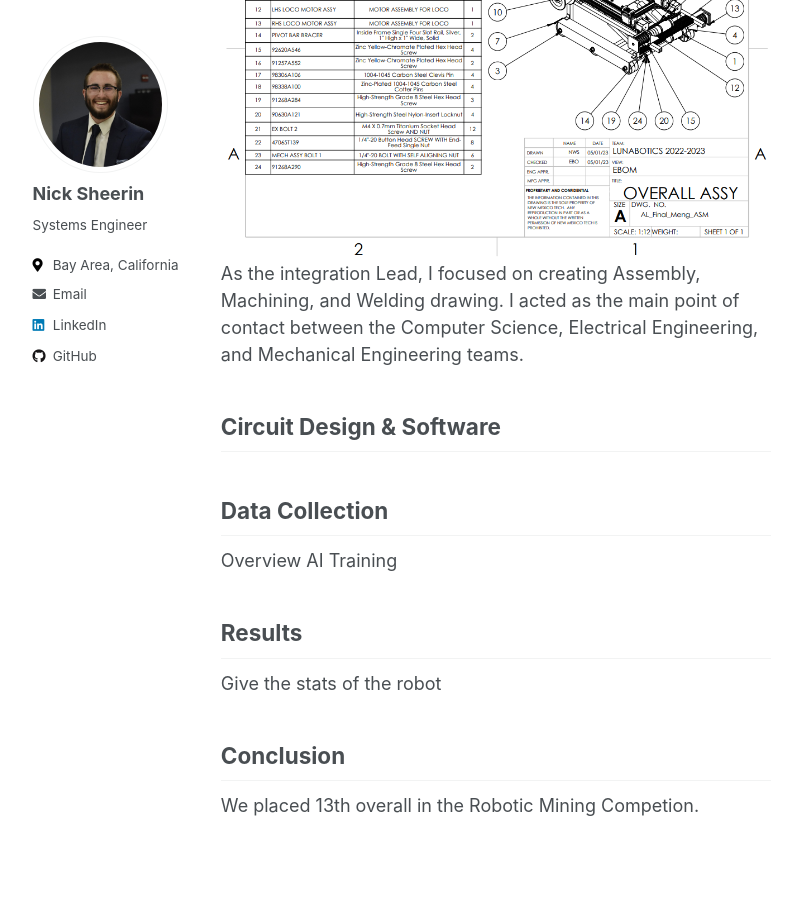
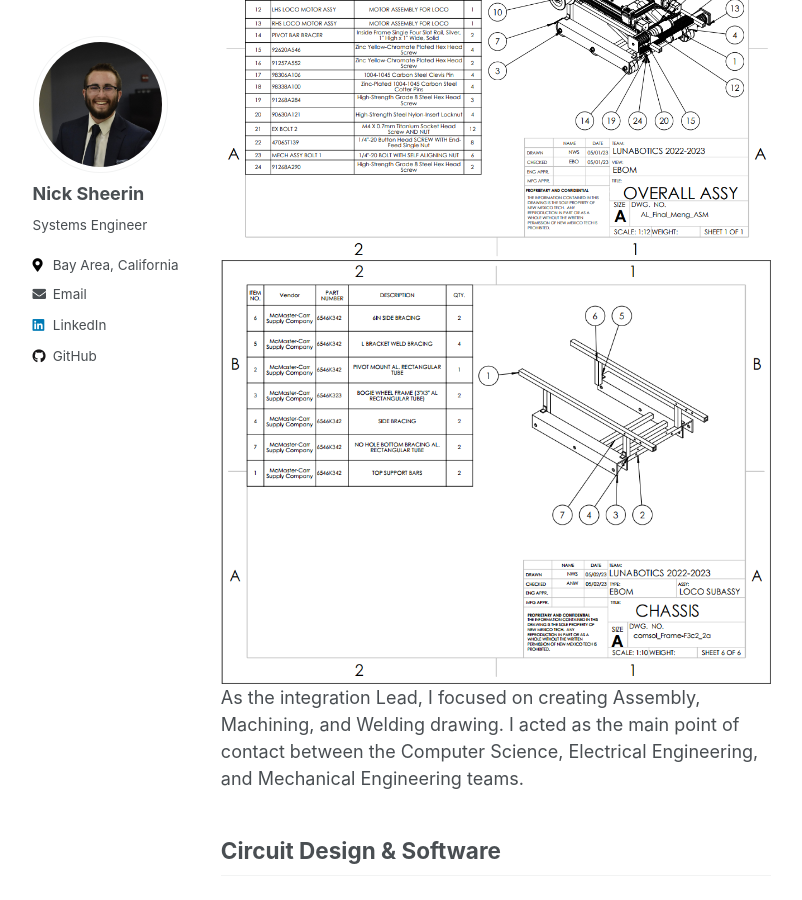
Before and after one commit to nicksheerin/nick_sheerin, a Jekyll site: the page built from _projects/lunabotics.md, in a window 1280 px wide and 900 px high, scrolled down 1976 px. Shown: the whole window, without its empty margins (163-965 px from the left). Built offline with Jekyll 4.4.1, drawn with Linux system fonts in a browser that asks for light colours.

Commit message:
Updated lunabotics

```diff
--- a/_projects/lunabotics.md
+++ b/_projects/lunabotics.md
@@ -36,8 +36,16 @@ Highlight important points
 
 <div align="center">
 <img src="../../images/projects/lunabotics/DAVIID-Assy.jpg">
+</div>
+
+<div align="center">
 <img src="../../images/projects/lunabotics/overall_assy.png">
 </div>
+
+<div align="center">
+<img src="../../images/projects/lunabotics/loco_assy.png">
+</div>
+
 
 As the integration Lead, I focused on creating Assembly, Machining, and Welding drawing. I acted as the main point of contact between the Computer Science, Electrical Engineering, and Mechanical Engineering teams.
 
```
Also changed, not shown: images/projects/lunabotics/loco_assy.png (added).
